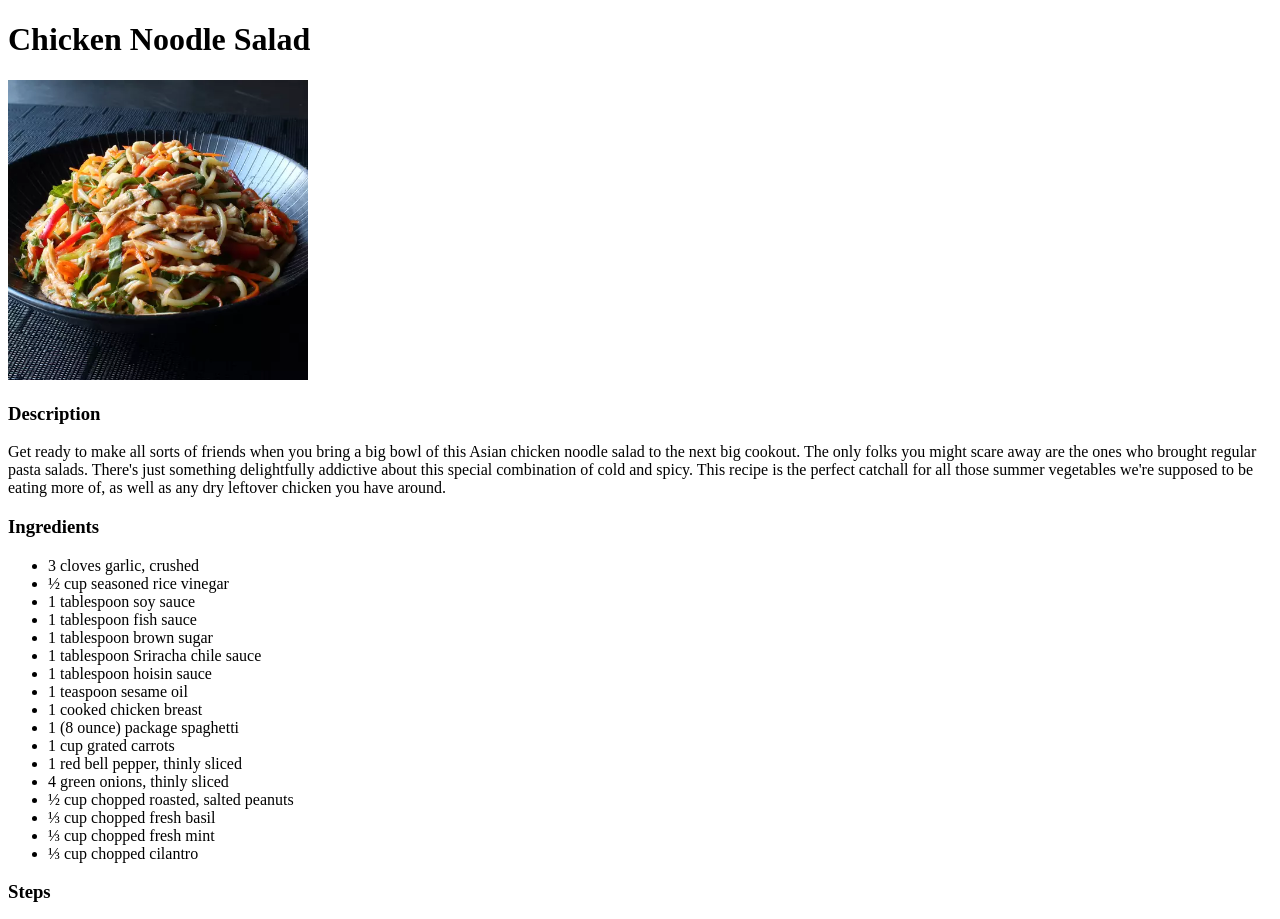
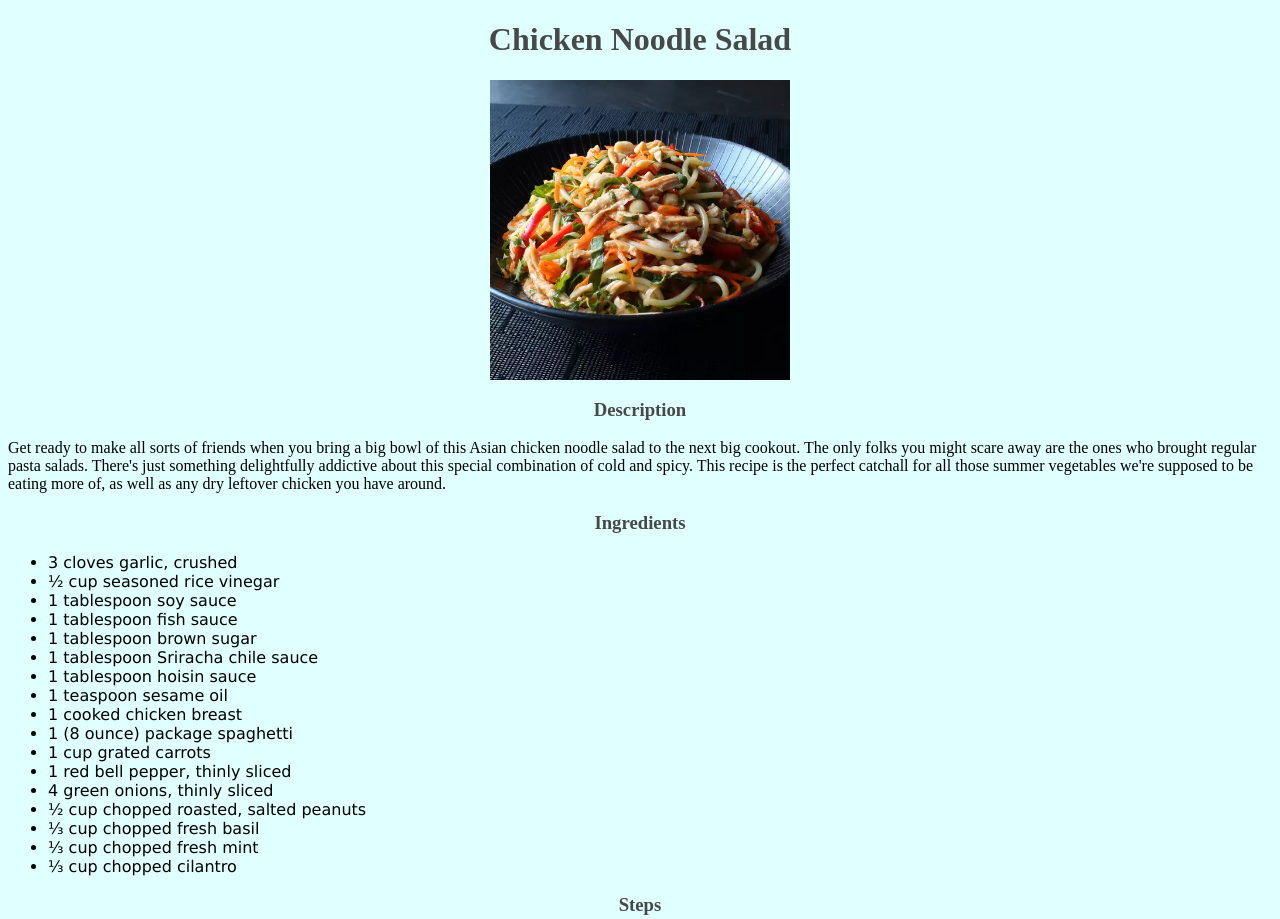
Before and after one commit to SuryadevMS/odin-recipes, a plain HTML site: page recipe/noodle.html in a window 1280 px wide. Shown: the top 919 px of the page. Drawn offline with Linux system fonts and the light colour scheme.

Commit message:
Style added to recipes and home page

```diff
--- a/recipe/noodle.html
+++ b/recipe/noodle.html
@@ -3,12 +3,13 @@
     <head>
         <meta charset="utf-8">
         <title>Chicken Noodle Salad</title>
+        <link rel="stylesheet" href="../style.css">
     </head>
 
     <body>
         <h1>Chicken Noodle Salad</h1>
 
-        <img src="../images/chicken_noodle_salad.jpg" alt="Chicken Noodle Salad" height="300" width="300">
+        <img src="../images/chicken_noodle_salad.jpg" alt="Chicken Noodle Salad">
 
         <h3>Description</h3>
         <p>Get ready to make all sorts of friends when you bring a big bowl of this Asian chicken noodle salad
--- /dev/null
+++ b/style.css
@@ -0,0 +1,30 @@
+body {
+    background-color: lightcyan;
+}
+
+h1 {
+    text-align: center;
+    color: #484848;
+}
+
+img {
+    height: 300px;
+    width: 300px;
+    display: block;
+    margin-left: auto;
+    margin-right: auto;
+}
+
+a {
+    color: darkslategray;
+    font-family: 'Brush Script MT';
+}
+
+h3 {
+    text-align: center;
+    color: #484848;
+}
+
+li {
+    font-family: 'Lucida Sans', 'Lucida Sans Regular', 'Lucida Grande', 'Lucida Sans Unicode', Geneva, Verdana, sans-serif;
+}
```
Also changed, not shown: index.html (+1 -0 lines), recipe/butter_chicken.html (+2 -1 lines), recipe/tandoori_chicken.html (+2 -1 lines).
